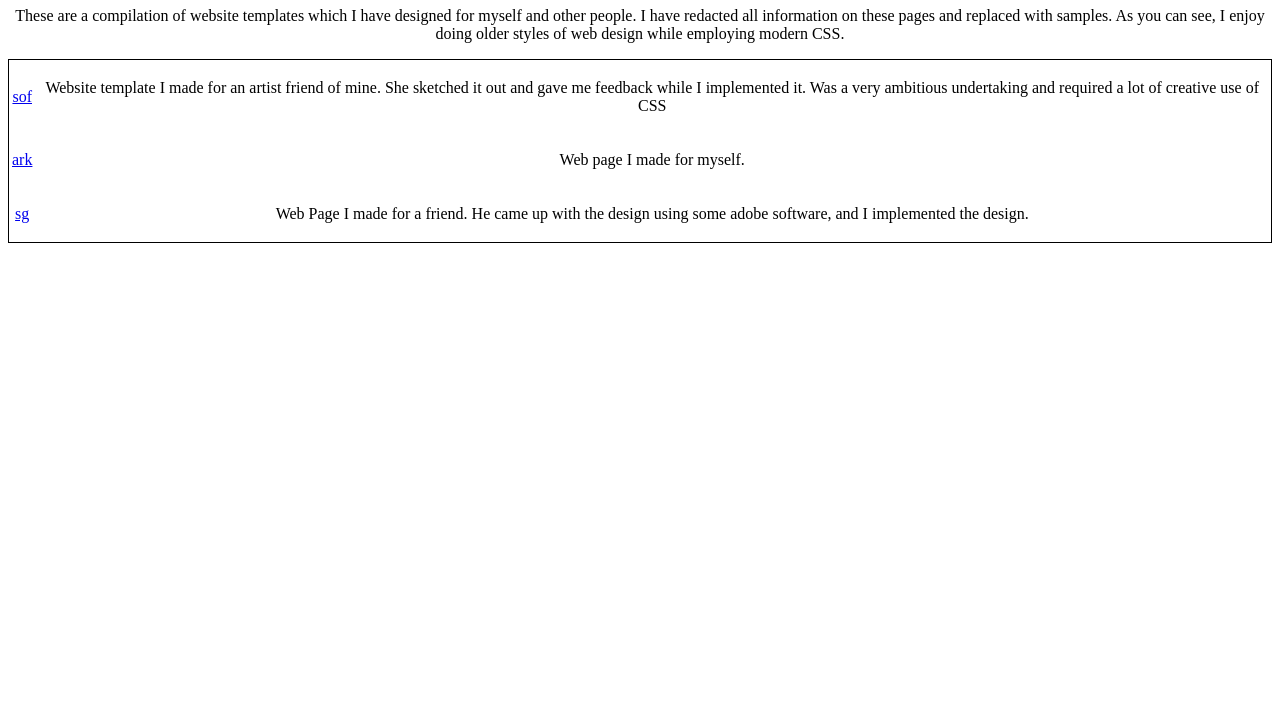
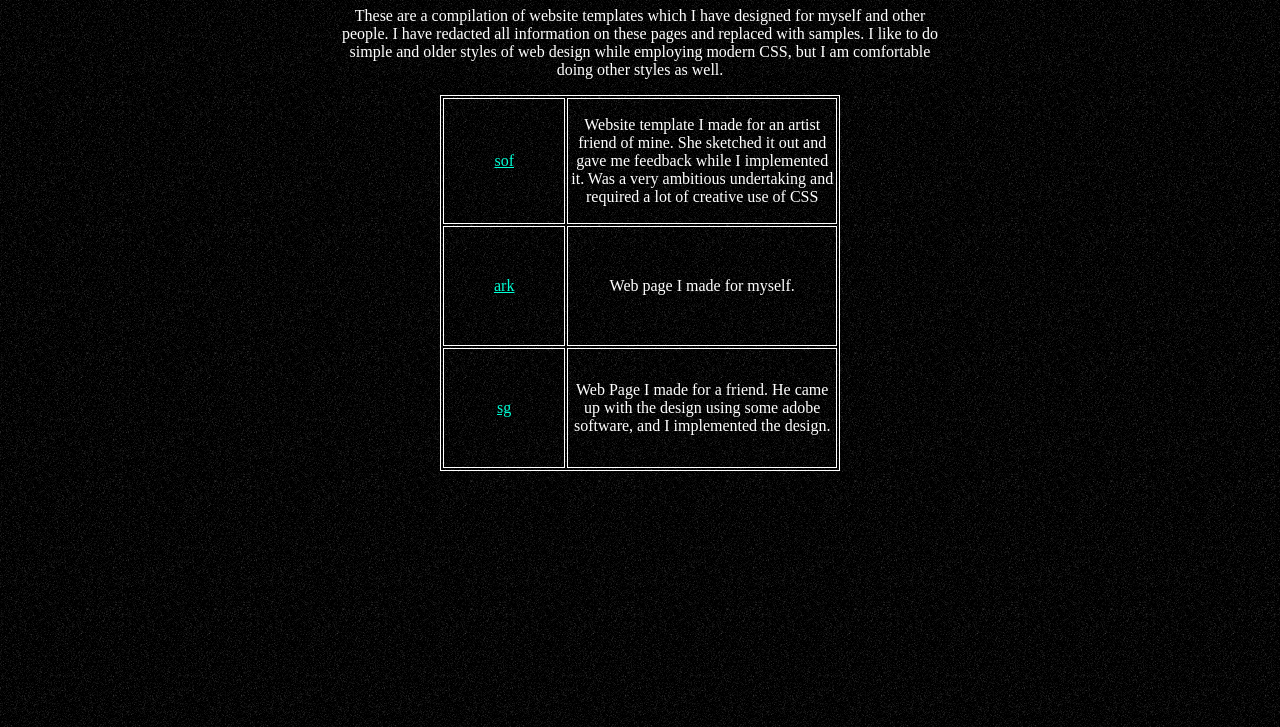
Before and after one commit to berlinfirewall/website-templates, a plain HTML site: page index.html in a window 1280 px wide. Shown: the part 73-800 px from the top of the page. Drawn offline with Linux system fonts and the light colour scheme.

Commit message:
edit homepage

```diff
--- a/index.html
+++ b/index.html
@@ -5,20 +5,40 @@
   <style>
     body{
       text-align: center;
+      color: white;
+      background: url('bg.png');
+    }
+    div.main {
+      width:600px;
+      margin-left: auto;
+      margin-right: auto;
     }
     table{
-      border: 1px solid black;
+      width:400px;
+      margin-left: auto;
+      margin-right: auto;
+      border: 1px solid white;
+    }
+    th, td{
+      border: 1px solid white;
+    }
+    a{
+      color: rgb(0, 255, 213);
+    }
+    td.col1 {
+      padding:50px;
     }
   </style>
   </head>
   <body>
+    <div class="main">
     <h1>Website Templates</h1>
     <p>These are a compilation of website templates which I have designed for myself and other people. I have redacted all information on these pages and replaced with
-    samples. As you can see, I enjoy doing older styles of web design while employing modern CSS.</p>
+    samples. I like to do simple and older styles of web design while employing modern CSS, but I am comfortable doing other styles as well.</p>
     <table>
       <tr>
-        <td>
-        <a href="sof/index.html">sof</a>
+        <td class="col1">
+          <a href="sof/index.html">sof</a>
         </td>
         <td>
          <p>Website template I made for an artist friend of mine. She sketched it out and gave me feedback while I implemented it.
@@ -26,7 +46,7 @@
         </td>
       </tr>
       <tr>
-        <td>
+        <td class="col1">
           <a href="ark/index.html">ark</a>
         </td>
         <td>
@@ -34,7 +54,7 @@
         </td>
       </tr>
       <tr>
-        <td>
+        <td class="col1">
           <a href="sg/index.html">sg</a>
         </td>
         <td>
@@ -42,5 +62,6 @@
         </td>
       </tr>
     </table>
+  </div>
   </body>
 </html>
```
Also changed, not shown: bg.png (added).
